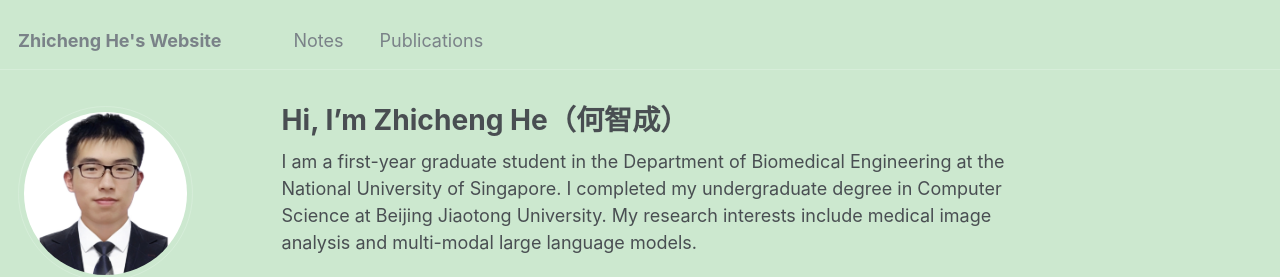
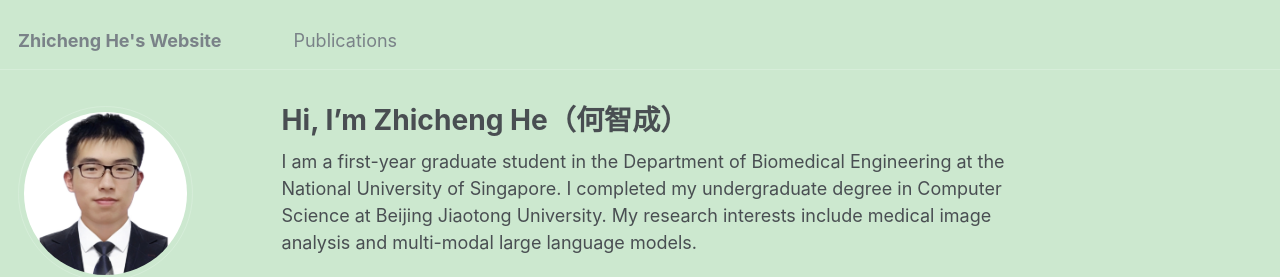
Before and after one commit to hezhicheng2002/hezhicheng2002.github.io, a Jekyll site: the page built from _pages/about.md, in a window 1280 px wide. Shown: the top 277 px of the page. Built offline with Jekyll 4.4.1, drawn with Linux system fonts in a browser that asks for light colours; some web fonts are replaced.

Commit message:
Hide notes list from navigation and disable notes page

```diff
--- a/_data/navigation.yml
+++ b/_data/navigation.yml
@@ -5,8 +5,5 @@
 # prevent it from being included in the site.
 
 main:
-  - title: "Notes"
-    url: /notes/
-
   - title: "Publications"
     url: /publications/
--- a/_pages/notes.html
+++ b/_pages/notes.html
@@ -3,6 +3,7 @@ layout: archive
 title: "Notes"
 permalink: /notes/
 author_profile: true
+published: false
 ---
 
 {% include base_path %}
```
